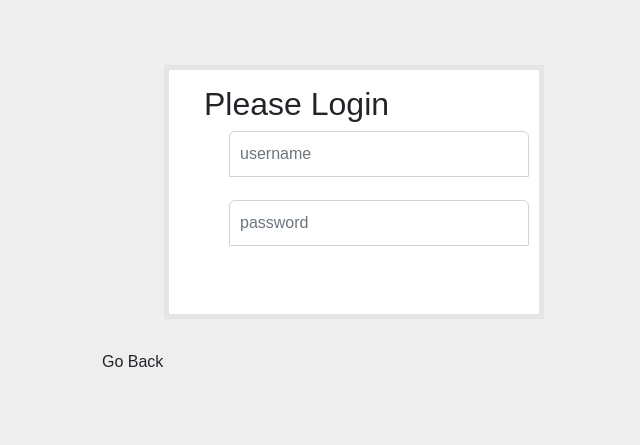
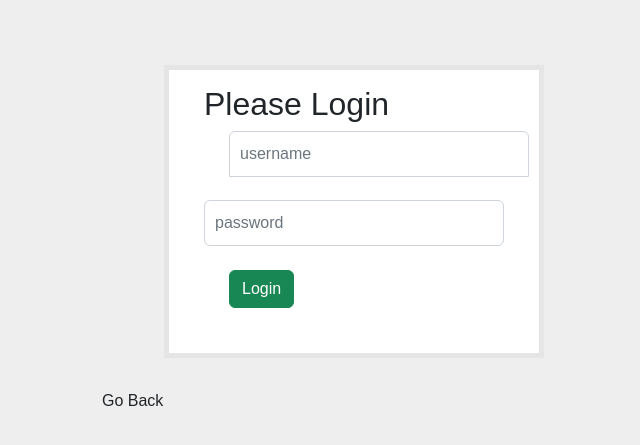
Before and after one commit to ZackPaz2023/CapstoneGroup, a Flask app: page /login in a window 1280 px wide. Shown: the part 147-592 px from the top of the page, without its empty margins (286-926 px from the left). Run offline with Flask 2, Linux system fonts and the light colour scheme; data that the repository does not hold is empty.

Commit message:
password

```diff
--- a/templates/login.html
+++ b/templates/login.html
@@ -76,8 +76,9 @@
             <h2>Please Login</h2>
             <input type="text" class="form-control" name="username" autocomplete="off" placeholder="username" required="">
             <br>
-            <input type="text" class="form-control" name="password" autocomplete="off" placeholder="password" required="">
+            <input type="password" class="form-control" name="password" autocomplete="off" placeholder="password" required="">
             <br>
+            <input type="submit" class="btn btn-success btn-block" value="Login">
     </form>
 </div>
 
```
